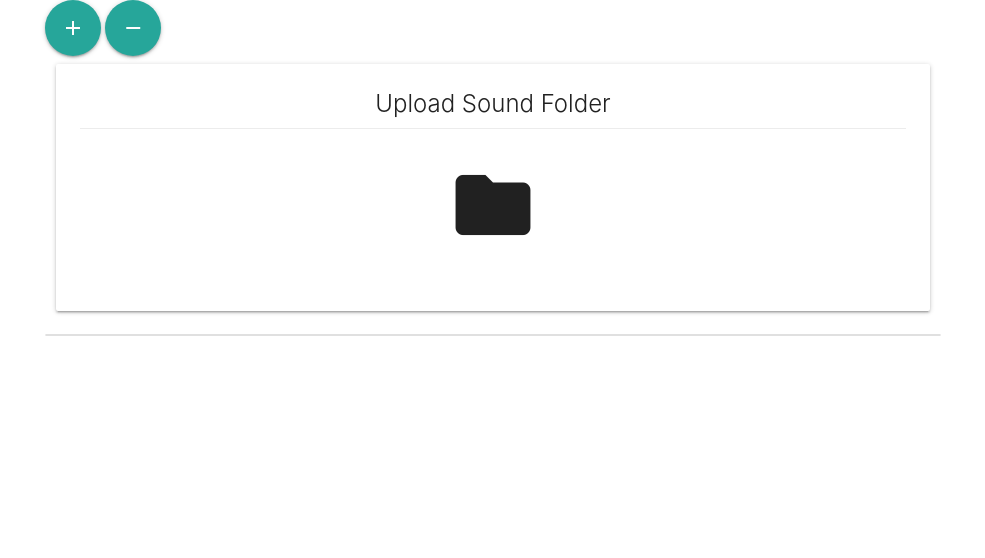
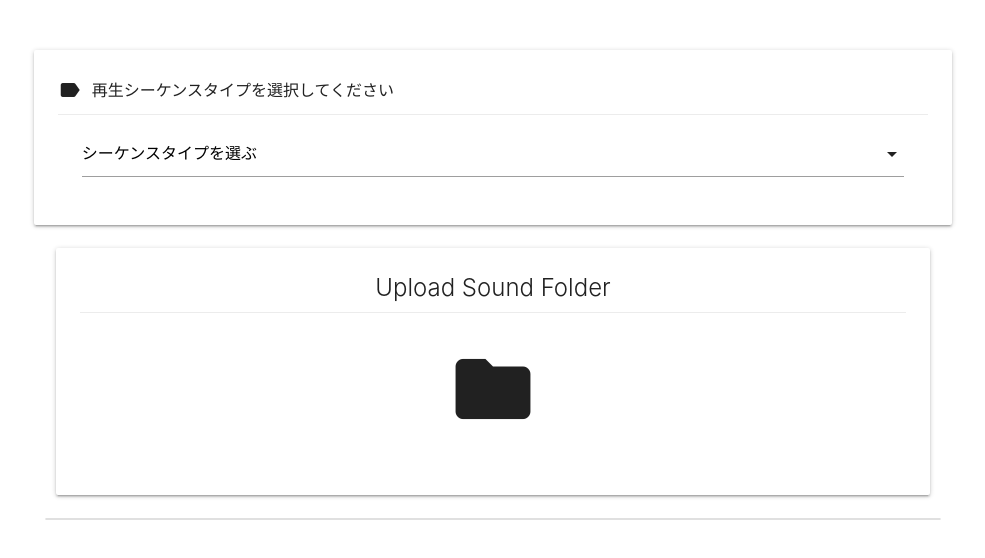
Before and after one commit to sim-mokomo/TapLap, an Electron app: page src/index.html in a window 1280 px wide. Shown: the whole page, without its empty margins (147-1132 px from the left). Drawn offline with nearby package versions, Linux system fonts and the light colour scheme; no server answers.

Commit message:
[add] ディレクトリごとのアップロードに仕様を変更したため、ファイル追加ボタンなど削除。代わりにシーケンスセレクトを最も上に。

```diff
--- a/src/custom.scss
+++ b/src/custom.scss
@@ -2,10 +2,8 @@
   margin-bottom: 0px;
 }
 
-.btn-small {
-  height: 24px;
-  line-height: 24px;
-  padding: 0 0.5rem;
+.sequence-select-container{
+  margin-top: 50px;
 }
 
 button {
--- a/src/index.html
+++ b/src/index.html
@@ -13,13 +13,21 @@
 </head>
 
 <body>
-    <div class="container">
-        <button class="btn-floating btn-large waves-effect waves-light gray" id="increaseFieldBtn">
-            <i class="material-icons right">add</i>
-        </button>
-        <button class="btn-floating btn-large waves-effect waves-light gray" id="decreaseFieldBtn">
-            <i class="material-icons right">remove</i>
-        </button>
+    <div class="container sequence-select-container col s12">
+        <div class="row">
+            <div class="card">
+                <div class="card-content">
+                    <span class="card-title" style="font-size: medium;"><i class="Tiny material-icons" style="vertical-align: -6px; margin-right: 10px;">label</i>再生シーケンスタイプを選択してください</span>
+                    <div class="card-action" style="font-size: small;">
+                        <select id="sequence-select">
+                            <option class="white-text" value="" disabled selected>シーケンスタイプを選ぶ</option>
+                            <option class="white-text" value="1">順次</option>
+                            <option class="white-text" value="2">ランダム</option>
+                        </select>
+                    </div>
+                </div>
+            </div>
+        </div>
     </div>
 
     <div class="container">
```
Also changed, not shown: src/custom.css, 1 other file.
